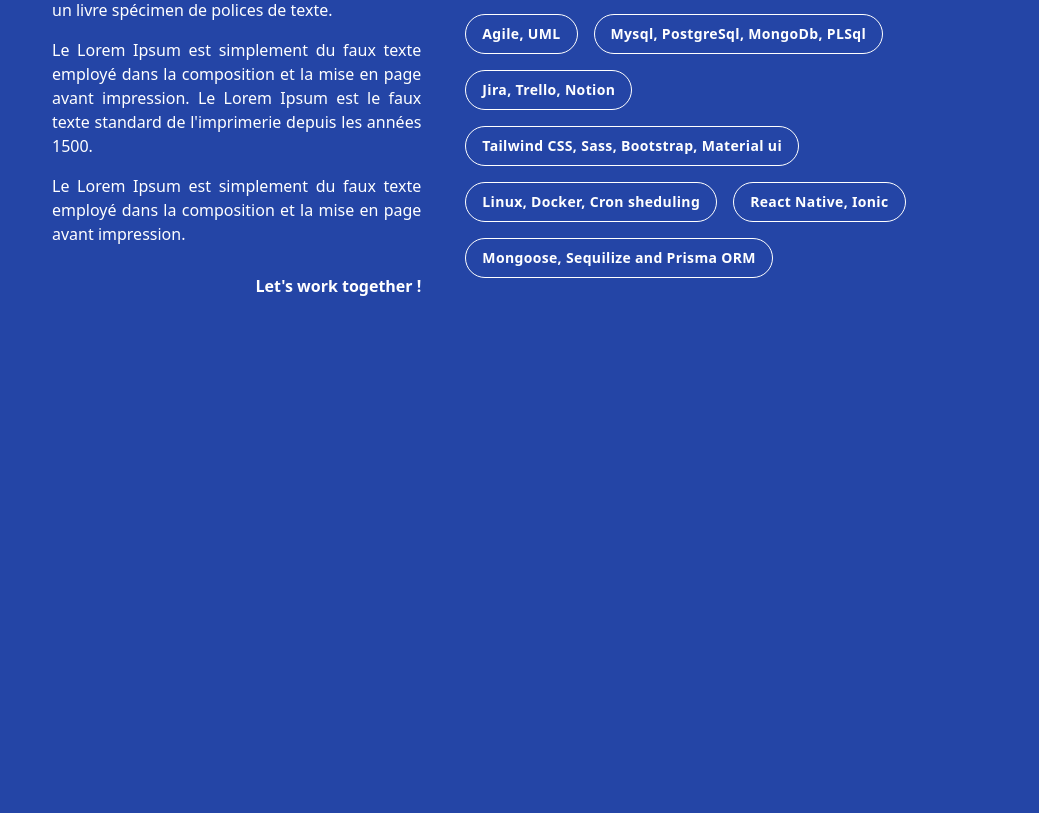
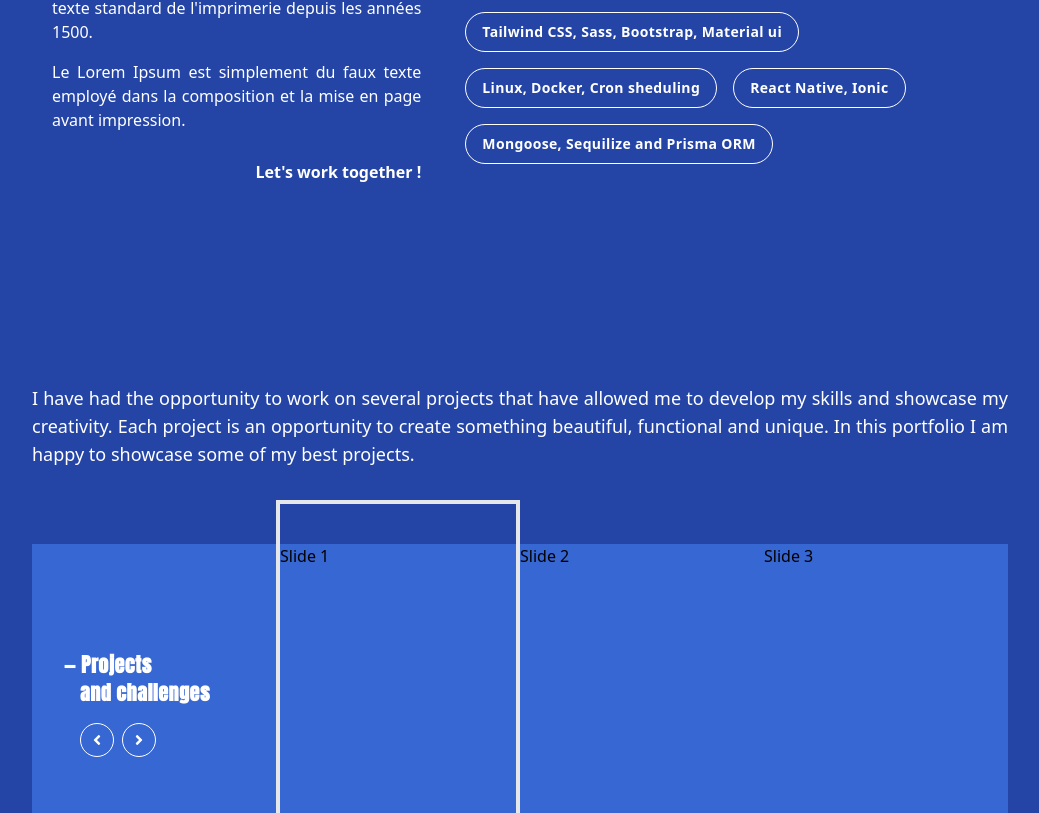
Before and after one commit to bloroque/portfolio, a React (Create React App) app: page / in a window 1280 px wide. Shown: the part 1984-2797 px from the top of the page, without its empty margins (120-1159 px from the left). Built offline with nearby package versions, Linux system fonts and the light colour scheme.

Commit message:
section projet

```diff
--- a/package.json
+++ b/package.json
@@ -11,6 +11,7 @@
     "react-dom": "^18.2.0",
     "react-icons": "^4.11.0",
     "react-scripts": "5.0.1",
+    "swiper": "^11.0.4",
     "web-vitals": "^2.1.4"
   },
   "scripts": {
--- a/src/App.css
+++ b/src/App.css
@@ -12,9 +12,17 @@
     font-style: normal;
 }
 
+:root {
+    --font-family-Anton: Anton;
+}
+
 html{
     scroll-behavior: smooth;
     scroll-padding: 0px;
+}
+
+h1, h2, h3, h4, h5, h6 {
+    font-family: var(--font-family-Anton);
 }
 
 .img-zone{
@@ -23,3 +31,10 @@ html{
     background: repeating-linear-gradient( -45deg, #3767D2, #3767D2 3px, rgba(255,255,255,0) 1px, rgba(255,255,255,0) 8px );
     border: 2px solid #3767D2;
 }
+
+.swiper-slide {
+    /* margin-right: 0px!important; */
+    /* width: calc(100% + 50px); */
+    /* Center slide text vertically */
+    display: flex !important;
+}
--- a/src/components/Contenair/ProjectSection/ProjectSection.js
+++ b/src/components/Contenair/ProjectSection/ProjectSection.js
@@ -1,21 +1,106 @@
 import React from "react";
-import ProjetCSS from "./ProjectSection.module.css";
+import { FaAngleLeft, FaAngleRight } from "react-icons/fa";
+import { Swiper, SwiperSlide } from 'swiper/react';
+import 'swiper/css';
 
-const ProjectSection  = (props) =>{
+const ProjectSection = (props) => {
     const classeCSS = props.className;
     const idSection = props.id;
+
+
     return (
         <section id={idSection} className={classeCSS}>
             <div className="mx-auto max-w-screen-lg md:px-4 sm:px-3 md:pb-8 pt-4 md:pt-5 w-full ">
 
-                <div className="w-full flex flex-col h-full justify-center">
-                    <div className="grid grid-cols-4 w-full grid-rows-1">
-                        <div className="col-span-1 img-zone">
+                <div className="w-full flex flex-col h-full justify-center px-2">
+
+                    <div className="py-4 text-white">
+                        <p className="pb-4 text-justify text-lg">
+                            I have had the opportunity to work on several projects that have allowed me to develop my skills and showcase my creativity.
+                            Each project is an opportunity to create something beautiful, functional and unique.
+                            In this portfolio I am happy to showcase some of my best projects.
+                        </p>
+                    </div>
+
+                    <div className="flex flex-col justify-center sm:grid sm:grid-cols-4  w-full  sm:grid-rows-1  ">
+
+                        <div className="col-span-1 flex flex-col justify-center sm:h-full">
+
+                            <div className="flex flex-col justify-center p-4 h-80 bg-[#3767D2]">
+                                <h2 className="text-white font-bold text-xl flex flex-col tracking-wide flex flex-col p-4 pb-2">
+                                    <span> ― Projects </span>
+                                    <span className="ps-4">and challenges</span>
+                                </h2>
+                                <div className="flex gap-2 p-4 pt-2 ps-8">
+                                    <button className="border-white border p-2 rounded-full">
+                                        <FaAngleLeft className="text-white"/>
+                                    </button>
+                                    <button className="border-white border p-2 rounded-full">
+                                        <FaAngleRight className="text-white"/>
+                                    </button>
+                                </div>
+                            </div>
 
                         </div>
-                        <div className="col-span-3 img-zone">
+                        <div className="col-span-3 sm:h-full projet-carousel ">
 
+                            <Swiper className="h-full grid-cols-3"
+                                spaceBetween={0}
+                                slidesPerView={3}
+                                onSlideChange={() => console.log('slide change')}
+                                onSwiper={(swiper) => console.log(swiper)}
+                                breakpoints={{
+                                    640: { slidesPerView: 2 },
+                                    768: { slidesPerView: 3 },
+                                }}>
 
+                                <SwiperSlide className=" m-0 border-white h-full flex flex-col justify-center" >
+                                    <div className="border border-4 flex flex-col">
+                                        <div className="h-[40px]"></div>
+                                        <div className="h-80 bg-[#3767D2]">
+                                            Slide 1
+                                        </div>
+                                        <div className="h-[40px]"></div>
+                                    </div>
+                                </SwiperSlide>
+                                <SwiperSlide className=" m-0 border-white h-full flex flex-col justify-center" >
+                                    <div className="flex flex-col">
+                                        <div className="h-[40px]"></div>
+                                        <div className="h-80 bg-[#3767D2]">
+                                            Slide 2
+                                        </div>
+                                        <div className="h-[40px]"></div>
+                                    </div>
+                                </SwiperSlide>
+                                <SwiperSlide className=" m-0 border-white h-full flex flex-col justify-center" >
+                                    <div className="flex flex-col">
+                                        <div className="h-[40px]"></div>
+                                        <div className="h-80 bg-[#3767D2]">
+                                            Slide 3
+                                        </div>
+                                        <div className="h-[40px]"></div>
+                                    </div>
+                                </SwiperSlide>
+                                <SwiperSlide className=" m-0 border-white h-full flex flex-col justify-center" >
+                                    <div className="flex flex-col">
+                                        <div className="h-[40px]"></div>
+                                        <div className="h-80 bg-[#3767D2]">
+                                            Slide 4
+                                        </div>
+                                        <div className="h-[40px]"></div>
+                                    </div>
+                                </SwiperSlide>
+                                <SwiperSlide className=" m-0 border-white h-full flex flex-col justify-center" >
+                                    <div className="flex flex-col">
+                                        <div className="h-[40px]"></div>
+                                        <div className="h-80 bg-[#3767D2]">
+                                            Slide 5
+                                        </div>
+                                        <div className="h-[40px]"></div>
+                                    </div>
+                                </SwiperSlide>
+
+                            </Swiper>
 
                         </div>
                     </div>
--- a/src/components/Contenair/contenair.module.css
+++ b/src/components/Contenair/contenair.module.css
@@ -2,7 +2,8 @@
 
 .mainPage > .section{
     /* height: 100vh; */
-    min-height: 100vh;
+    /* min-height: 100vh; */
+    min-height: 90vh;
     display: flex;
     /* align-items: center; */
     /* justify-content: center; */
```
Also changed, not shown: 1 other file (tests, documents, lock files or other folders).
